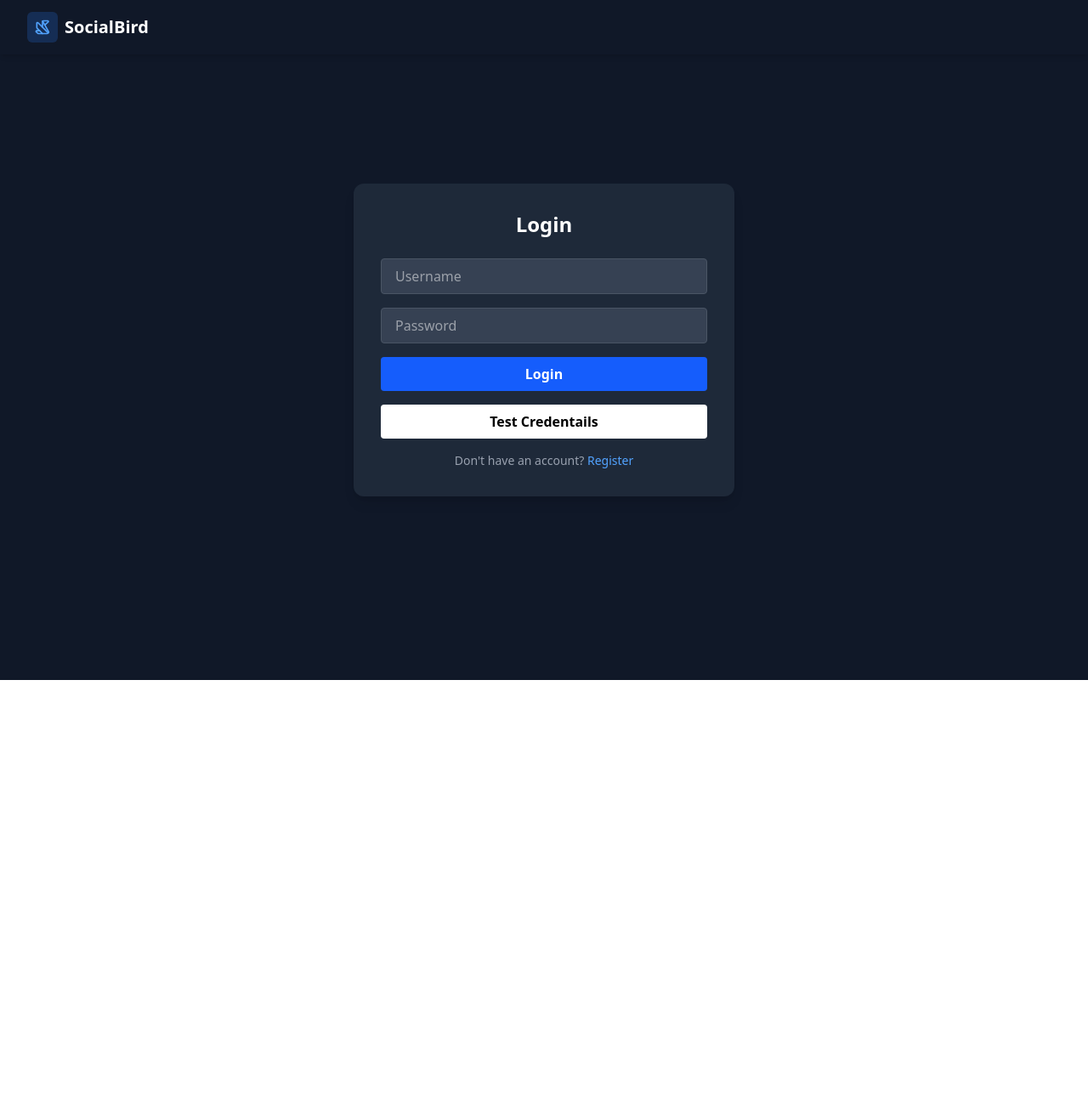
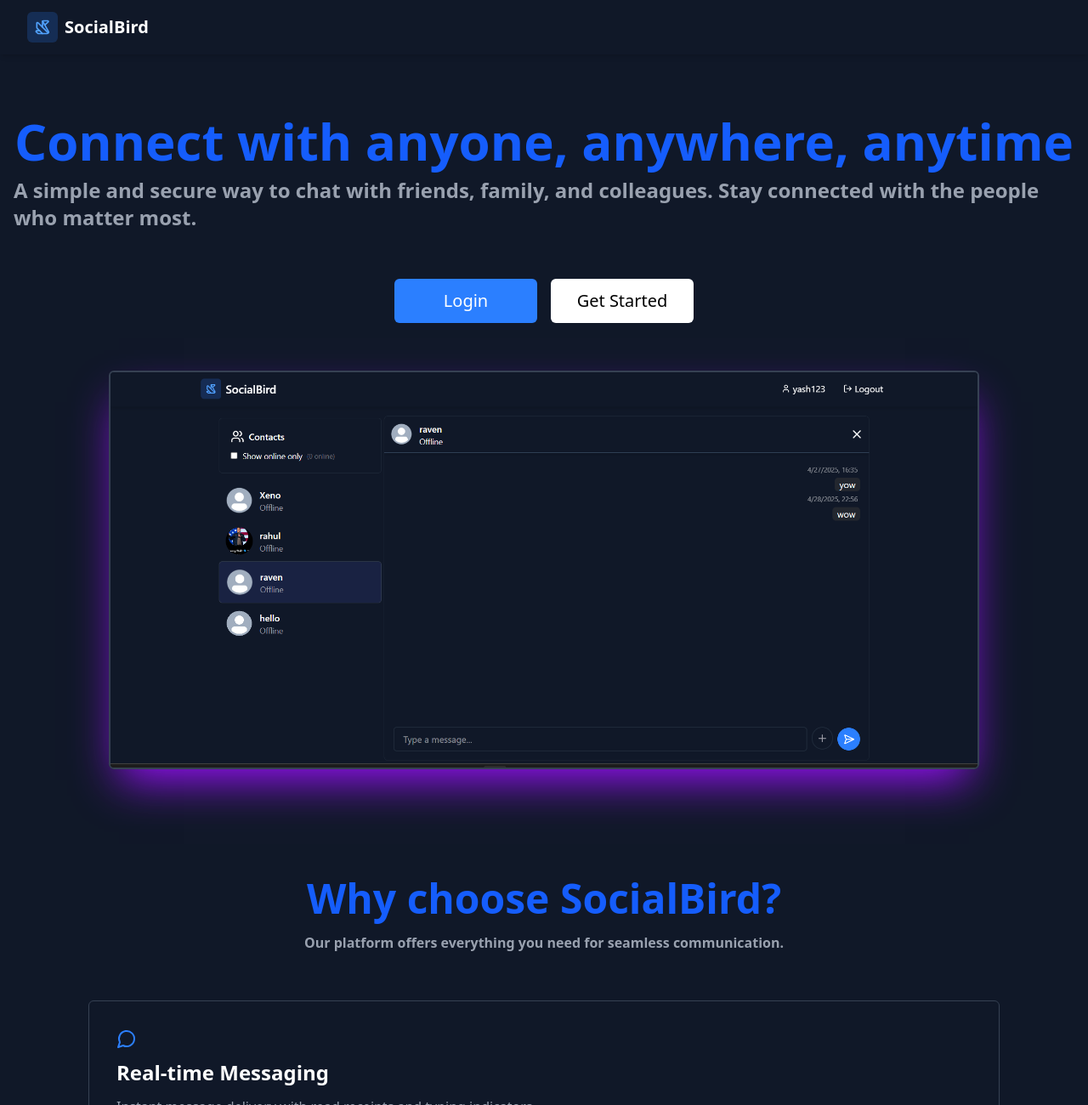
Before and after one commit to Yashxp1/SocialBird, a React (Vite) app in the folder client/: page / in a window 1280 px wide. Before the commit this address led to /login. Shown: the top 1300 px of the page at 85% size. Before the commit the page ends 800 px from the top, so only its background shows below. Built offline with nearby package versions, Linux system fonts and the light colour scheme; no server answers.

Commit message:
create Landing page

```diff
--- a/client/src/App.tsx
+++ b/client/src/App.tsx
@@ -8,11 +8,13 @@ import { useAuthStore } from './store/userAuthStore';
 import { useEffect } from 'react';
 import { Toaster } from 'react-hot-toast';
 import Navbar from './components/Navbar';
+import Landing from './pages/Landing';
+import NotFound from './pages/NotFound';
 
 const App = () => {
   const { authUser, checkAuth, isCheckingAuth, onlineUsers } = useAuthStore();
 
-  console.log({onlineUsers})
+  console.log({ onlineUsers });
 
   useEffect(() => {
     checkAuth();
@@ -25,22 +27,24 @@ const App = () => {
   }
 
   return (
-    <div className='text-white'>
+    <div className="text-white">
       <Navbar />
       <Routes>
+        <Route path="/" element={<Landing />} />
+        <Route path="*" element={<NotFound />} />
         <Route
-          path="/"
+          path="/chat"
           element={authUser ? <Home /> : <Navigate to={'/login'} />}
         />
 
         <Route
           path="/register"
-          element={!authUser ? <Register /> : <Navigate to={'/'} />}
+          element={!authUser ? <Register /> : <Navigate to={'/chat'} />}
         />
 
         <Route
           path="/login"
-          element={!authUser ? <Login /> : <Navigate to={'/'} />}
+          element={!authUser ? <Login /> : <Navigate to={'/chat'} />}
         />
 
         <Route
--- /dev/null
+++ b/client/src/components/Features.tsx
@@ -0,0 +1,44 @@
+import { Globe, ShieldEllipsis, MessageCircle, Image } from 'lucide-react';
+
+const features = [
+  {
+    title: 'Real-time Messaging',
+    description:
+      'Instant message delivery with read receipts and typing indicators.',
+    icon: <MessageCircle />,
+  },
+  {
+    title: 'Available Everywhere',
+    description:
+      'Access your chats from any device with our web, mobile, and desktop apps.',
+    icon: <Globe />,
+  },
+  {
+    title: 'End-to-End Encryption',
+    description:
+      'Your conversations are secure with state-of-the-art encryption technology.',
+    icon: <ShieldEllipsis />,
+  },
+  {
+    title: 'Media Sharing',
+    description:
+      'Share photos seamlessly.',
+    icon: <Image />,
+  },
+];
+
+const Features = () => {
+  return (
+    <div className='pt-10 md:px-22 w-full'>
+      {features.map((items, idx) => (
+        <div key={idx} className='p-8 border border-gray-700 rounded-md my-4 transition-colors hover:bg-blue-950'>
+          <div className='text-blue-500'>{items.icon}</div>
+          <h3 className='text-2xl font-semibold py-3'>{items.title}</h3>
+          <p className='text-gray-400'>{items.description}</p>
+        </div>
+      ))}
+    </div>
+  );
+};
+
+export default Features;
--- /dev/null
+++ b/client/src/pages/Landing.tsx
@@ -0,0 +1,52 @@
+import Features from '../components/Features';
+import image from '/image.png';
+const Landing = () => {
+  return (
+    <div className="bg-gray-900 pt-16 px-4">
+      <div className="flex flex-col justify-center items-center ">
+        <span className="flex flex-col justify-center items-center">
+          <h1 className="text-4xl text-blue-600 md:text-6xl lg:text-6xl pt-10 md:pt-18 font-bold">
+            Connect with anyone, anywhere, anytime
+          </h1>
+          <p className="text-gray-400 text-md md:text-lg lg:text-2xl pt-3  font-semibold">
+            A simple and secure way to chat with friends, family, and
+            colleagues. Stay connected with the people who matter most.
+          </p>
+        </span>
+
+        <div className="flex md:flex-row gap-4 py-6 md:py-14">
+          <button className="w-42 py-3 flex justify-center items-center rounded-md bg-blue-500 text-xl">
+            Login
+          </button>
+          <button className="w-42 py-3 flex justify-center items-center rounded-md bg-white text-black text-xl">
+            Get Started
+          </button>
+        </div>
+
+        <div className="md:px-28 rounded-md border-gray-700 ">
+          <img
+            src={image}
+            alt="chat-screenshot"
+            className="border-2 border-gray-700 w-full rounded-md object-cover shadow-2xl shadow-purple-600"
+          />
+        </div>
+        <div className="pt-24">
+          <div className="flex flex-col justify-center items-center">
+            <h2 className="text-2xl text-blue-600 md:text-5xl border-gray-700 pt-8 rounded-md font-bold ">
+              Why choose SocialBird?
+            </h2>
+            <p className="text-center pt-4 font-bold text-gray-400">
+              Our platform offers everything you need for seamless
+              communication.
+            </p>
+          </div>
+        </div>
+      </div>
+      <div className="">
+        <Features />
+      </div>
+    </div>
+  );
+};
+
+export default Landing;
--- /dev/null
+++ b/client/src/pages/NotFound.tsx
@@ -0,0 +1,17 @@
+import { useNavigate } from 'react-router-dom';
+
+const NotFound = () => {
+  const navigate = useNavigate();
+  return (
+    <div className="bg-gray-900 h-screen justify-center flex flex-col items-center pt-15">
+      <span className="text-blue-800  text-9xl font-extrabold">
+        Not Found - 404
+      </span>
+      <button onClick={() => navigate('/')} className="my-18 px-16 py-4 rounded-md font-bold text-white bg-blue-500">
+        GO HOME
+      </button>
+    </div>
+  );
+};
+
+export default NotFound;
```
Also changed, not shown: client/public/image.png (added).
